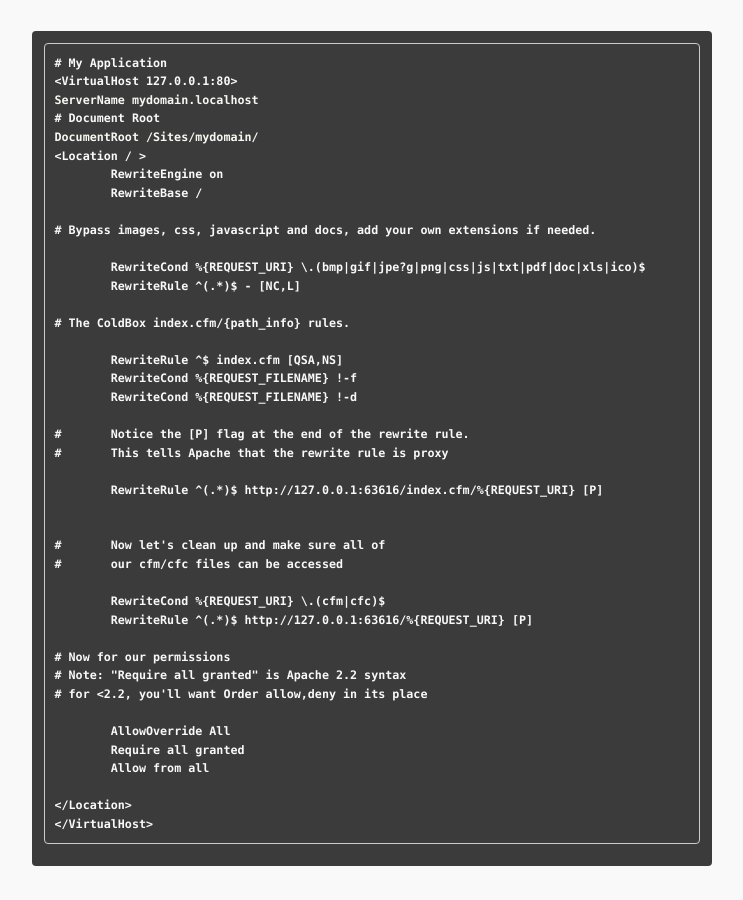
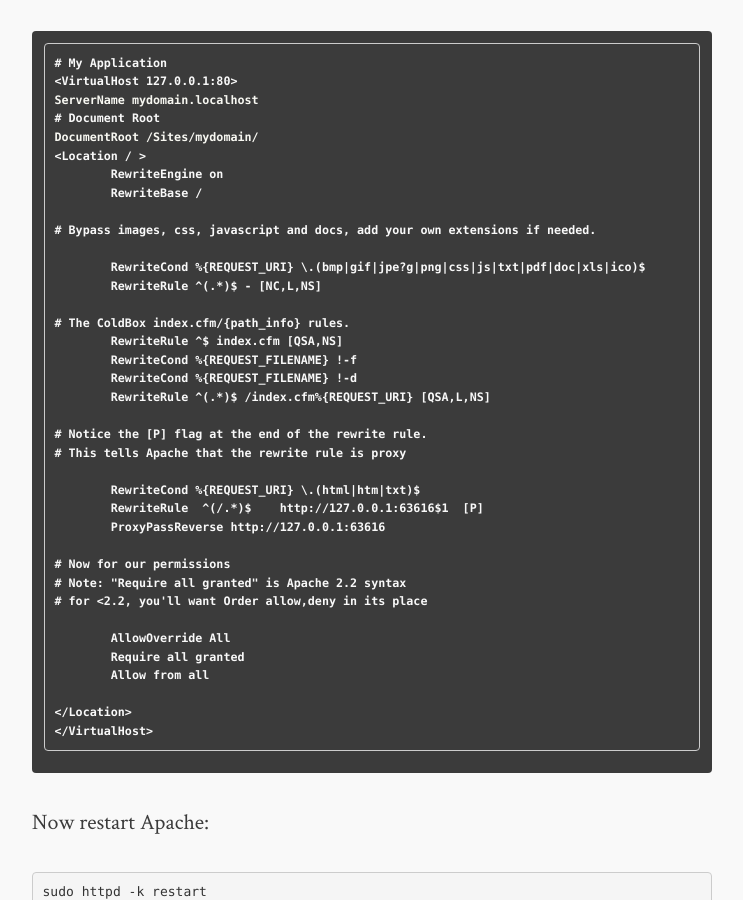
Before and after one commit to jclausen/jclausen.github.io, a Jekyll site: the page built from _posts/2015-02-01-proxying-commandbox-embedded-server.md, in a window 1280 px wide and 900 px high, scrolled down 2648 px. Shown: the whole window, without its empty margins (268-1011 px from the left). Built offline with Jekyll 4.4.1, drawn with Linux system fonts in a browser that asks for light colours; comment, search, counter and statistics services are not loaded.

Commit message:
post update

```diff
--- a/_posts/2015-02-01-proxying-commandbox-embedded-server.md
+++ b/_posts/2015-02-01-proxying-commandbox-embedded-server.md
@@ -80,25 +80,20 @@
 # Bypass images, css, javascript and docs, add your own extensions if needed.
 
 	RewriteCond %{REQUEST_URI} \.(bmp|gif|jpe?g|png|css|js|txt|pdf|doc|xls|ico)$
-	RewriteRule ^(.*)$ - [NC,L]
+	RewriteRule ^(.*)$ - [NC,L,NS]
 
 # The ColdBox index.cfm/{path_info} rules.
-
 	RewriteRule ^$ index.cfm [QSA,NS]
 	RewriteCond %{REQUEST_FILENAME} !-f
 	RewriteCond %{REQUEST_FILENAME} !-d
+	RewriteRule ^(.*)$ /index.cfm%{REQUEST_URI} [QSA,L,NS]
 
-# 	Notice the [P] flag at the end of the rewrite rule.
-#	This tells Apache that the rewrite rule is proxy
+# Notice the [P] flag at the end of the rewrite rule.
+# This tells Apache that the rewrite rule is proxy
 
-	RewriteRule ^(.*)$ http://127.0.0.1:63616/index.cfm/%{REQUEST_URI} [P]
-
-
-# 	Now let's clean up and make sure all of
-#	our cfm/cfc files can be accessed
-
-	RewriteCond %{REQUEST_URI} \.(cfm|cfc)$
-	RewriteRule ^(.*)$ http://127.0.0.1:63616/%{REQUEST_URI} [P]
+	RewriteCond %{REQUEST_URI} \.(html|htm|txt)$
+	RewriteRule  ^(/.*)$	http://127.0.0.1:63616$1  [P]
+	ProxyPassReverse http://127.0.0.1:63616
 
 # Now for our permissions
 # Note: "Require all granted" is Apache 2.2 syntax
```
Also changed, not shown: 3 other files.
